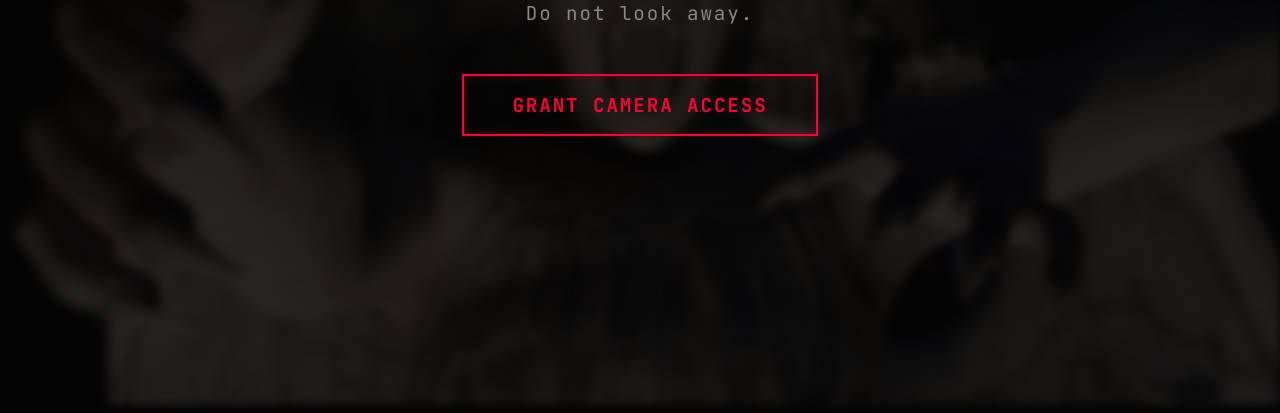
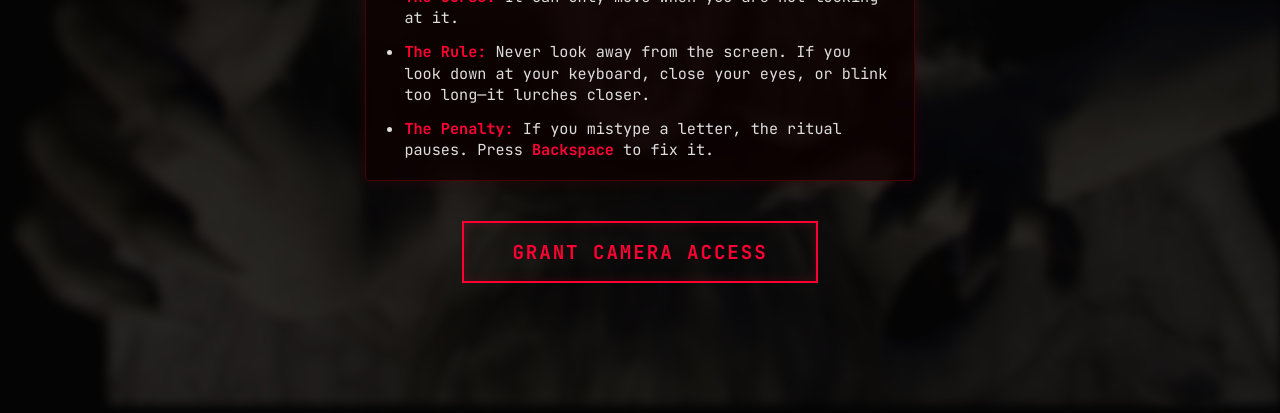
Before and after one commit to manikiran949/The-Weeping-Words, a website built with Vite: page index.html in a window 1280 px wide. Shown: the part 387-800 px from the top of the page. Built offline with nearby package versions, Linux system fonts and the light colour scheme.

Commit message:
add game instructions and rules to the intro screen

```diff
--- a/index.html
+++ b/index.html
@@ -33,6 +33,16 @@
         <div class="intro-bg"></div>
         <h1 class="title glitch-text" data-text="THE WEEPING WORDS">THE WEEPING WORDS</h1>
         <p class="subtitle">Do not look away.</p>
+
+        <div class="intro-instructions">
+          <ul>
+            <li><strong>The Ritual:</strong> Type the Latin exorcism to banish the entity.</li>
+            <li><strong>The Curse:</strong> It can only move when you are not looking at it.</li>
+            <li><strong>The Rule:</strong> Never look away from the screen. If you look down at your keyboard, close your eyes, or blink too long—it lurches closer.</li>
+            <li><strong>The Penalty:</strong> If you mistype a letter, the ritual pauses. Press <strong>Backspace</strong> to fix it.</li>
+          </ul>
+        </div>
+
         <button id="btn-grant-camera" class="btn-primary">Grant Camera Access</button>
         <p id="camera-error" class="error-text" hidden></p>
       </div>
--- a/src/styles.css
+++ b/src/styles.css
@@ -98,9 +98,40 @@ button {
 
 .subtitle {
   font-size: 1.2rem;
-  color: #888;
-  margin-bottom: 3rem;
-  letter-spacing: 0.1em;
+  color: var(--color-accent);
+  letter-spacing: 0.15em;
+  margin-bottom: 2rem;
+}
+
+.intro-instructions {
+  max-width: 550px;
+  text-align: left;
+  margin: 0 auto 2.5rem auto;
+  padding: 1.2rem;
+  background: rgba(15, 0, 0, 0.7);
+  border: 1px solid #4a0000;
+  border-radius: 4px;
+  box-shadow: 0 0 15px rgba(255, 0, 51, 0.1);
+}
+
+.intro-instructions ul {
+  margin: 0;
+  padding-left: 1.2rem;
+}
+
+.intro-instructions li {
+  margin-bottom: 0.8rem;
+  font-size: 0.95rem;
+  color: #ddd;
+  line-height: 1.4;
+}
+
+.intro-instructions li strong {
+  color: var(--color-accent);
+}
+
+.intro-instructions li:last-child {
+  margin-bottom: 0;
 }
 
 /* --- Buttons --- */
```
